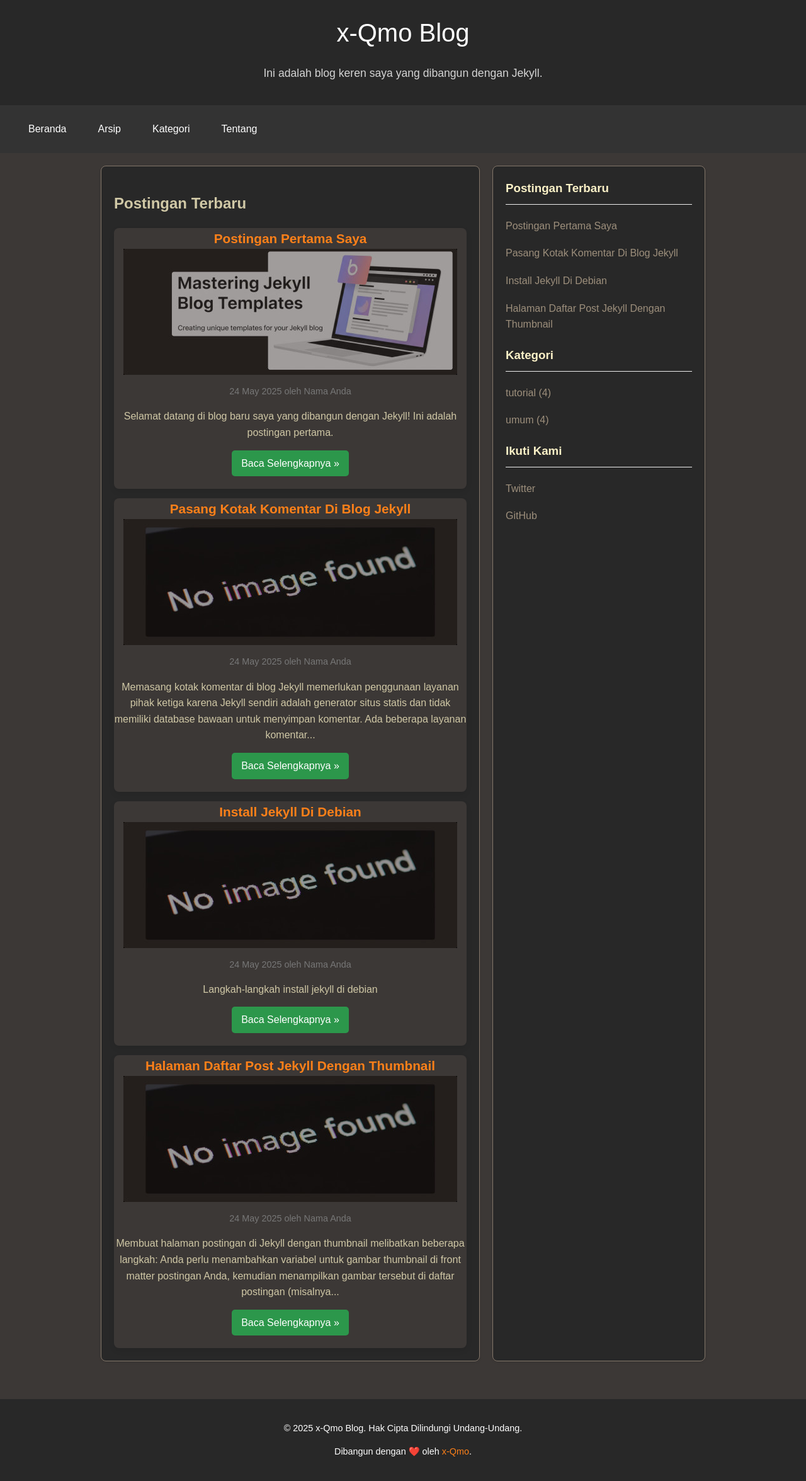
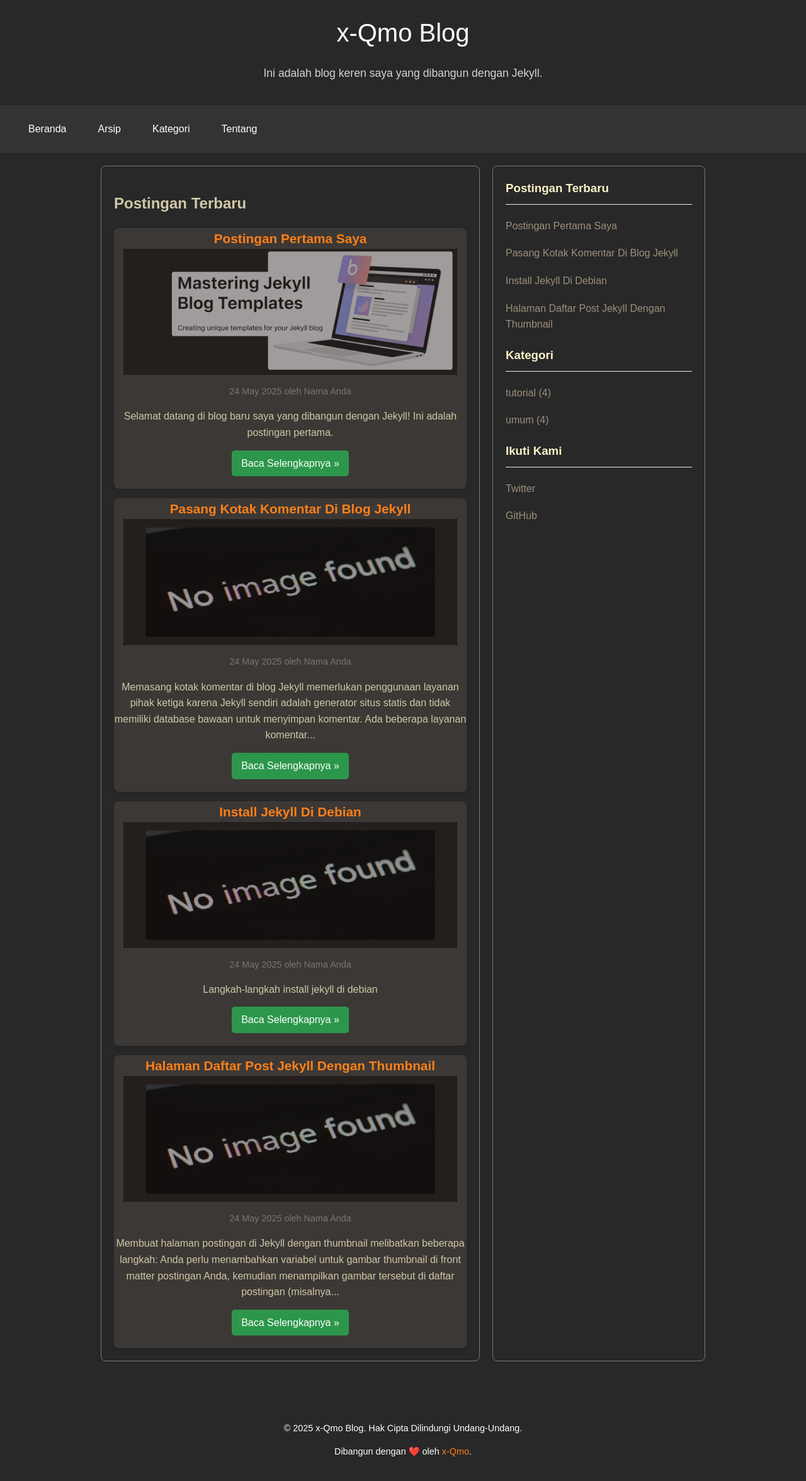
Before and after one commit to x-qmo/x-qmo.github.io, a Jekyll site: the page built from index.html, in a window 1280 px wide. Shown: the whole page at 63% size. Built offline with Jekyll 4.4.1, drawn with Linux system fonts in a browser that asks for light colours.

Commit message:
Update style.scss

```diff
--- a/assets/css/style.scss
+++ b/assets/css/style.scss
@@ -99,7 +99,7 @@ body {
   line-height: 1.6;
   margin: 0;
   padding: 0;
-  background-color: #3c3836;
+  background-color: #282828;
   color: $text-color;
 }
 
```
